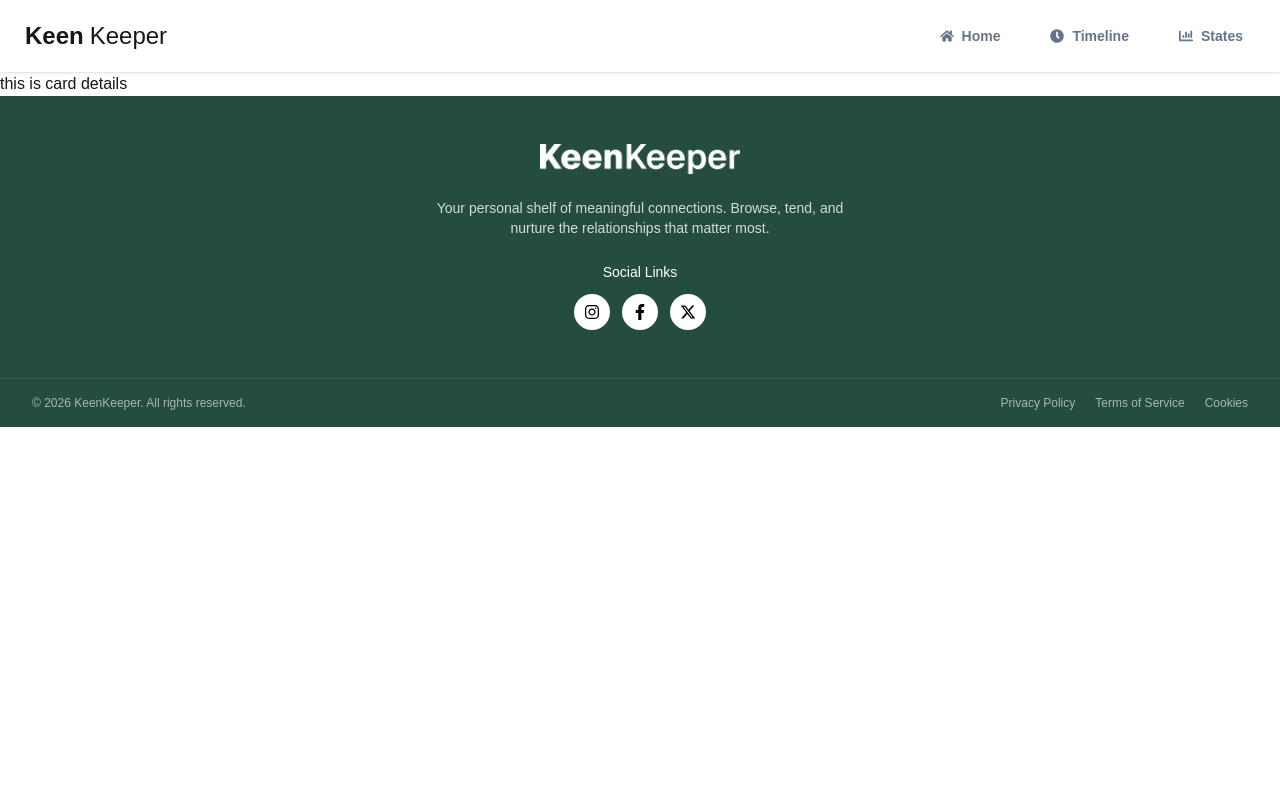
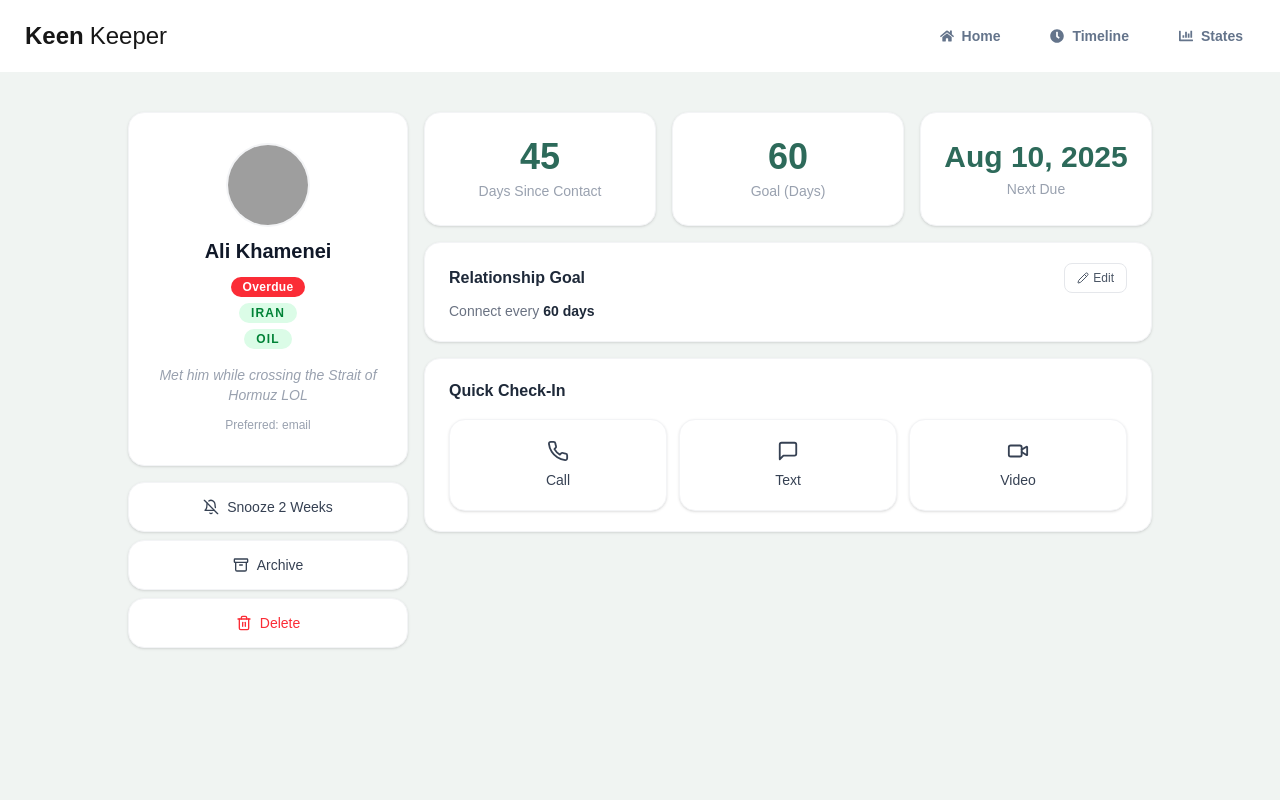
Before and after one commit to AsifAhmedAkash/keen-keep, a Next.js app: page /card/1 in a window 1280 px wide. Shown: the top 800 px of the page. Built offline with nearby package versions, Linux system fonts and the light colour scheme; grey boxes are pictures that could not be loaded.

Commit message:
card details page done, temp history saving functionality done

```diff
--- a/src/app/card/[id]/page.jsx
+++ b/src/app/card/[id]/page.jsx
@@ -1,9 +1,206 @@
-// import React from 'react';
+'use client'
+import { useFriends } from "@/context/FriendsContext";
+import { addInteractionToLocalDB } from "@/utils/addLocalDB";
+
+
+import Image from "next/image";
+import { useParams, useRouter } from "next/navigation";
+import { useState, useCallback } from "react";
+import {
+    LuBellOff,
+    LuArchive,
+    LuTrash2,
+    LuPencil,
+    LuPhone,
+    LuMessageSquare,
+    LuVideo,
+    LuArrowLeft,
+} from "react-icons/lu";
+
+const formatDate = (dateStr) => {
+    if (!dateStr) return "—";
+    const date = new Date(dateStr);
+    return date.toLocaleDateString("en-US", { month: "short", day: "numeric", year: "numeric" });
+};
+
+const StatusBadge = ({ status }) => {
+    const isOverdue = status?.toLowerCase() === "overdue";
+    return (
+        <span
+            className={`inline-flex items-center px-3 py-0.5 rounded-full text-xs font-semibold tracking-wide ${isOverdue
+                ? "bg-red-500 text-white"
+                : "bg-green-100 text-green-700"
+                }`}
+        >
+            {status?.charAt(0).toUpperCase() + status?.slice(1)}
+        </span>
+    );
+};
+
+const TagBadge = ({ tag }) => (
+    <span className="inline-flex items-center px-3 py-0.5 rounded-full text-xs font-semibold bg-green-100 text-green-700 tracking-widest uppercase">
+        {tag}
+    </span>
+);
+
+const StatCard = ({ value, label, large }) => (
+    <div className="bg-white rounded-2xl border border-gray-100 flex flex-col items-center justify-center py-6 px-4 gap-1 shadow-sm">
+        <span className={`font-bold text-[#2D6A5A] ${large ? "text-3xl" : "text-4xl"}`}>{value}</span>
+        <span className="text-sm text-gray-400 font-medium">{label}</span>
+    </div>
+);
+
+const ActionButton = ({ icon: Icon, label, danger, onClick }) => (
+    <button
+        onClick={onClick}
+        className={`w-full flex items-center justify-center gap-2 py-3.5 px-4 bg-white rounded-2xl border border-gray-100 shadow-sm text-sm font-medium transition hover:bg-gray-50 active:scale-[0.98] ${danger ? "text-red-500" : "text-gray-700"
+            }`}
+    >
+        <Icon size={16} />
+        {label}
+    </button>
+);
+
+const QuickCheckInButton = ({ icon: Icon, label, onClick }) => (
+    <button onClick={onClick} className="flex-1 flex flex-col items-center justify-center gap-2 py-5 bg-white rounded-2xl border border-gray-100 shadow-sm text-sm font-medium text-gray-700 transition hover:bg-gray-50 active:scale-[0.98]">
+        <Icon size={22} />
+        {label}
+    </button>
+);
 
 const CardDetailsPage = () => {
+    const { id } = useParams();
+    const { friends, updateFriend } = useFriends();
+    const router = useRouter();
+    const [editingGoal, setEditingGoal] = useState(false);
+
+    const friend = friends?.find((f) => f.id === Number(id));
+
+    if (!friend) {
+        return (
+            <div className="min-h-screen bg-[#F0F4F2] flex items-center justify-center">
+                <p className="text-gray-400 text-lg">Friend not found</p>
+            </div>
+        );
+    }
+
+    const { name, picture, email, days_since_contact, status, tags, goal, next_due_date, bio } = friend;
+
+    const computeStatus = (daysSince, goalDays) => {
+        if (daysSince >= goalDays) return "overdue";
+        if (daysSince >= goalDays * 0.8) return "almost due";
+        return "on track";
+    };
+
+    const handleCheckIn = (mode) => {
+
+        const today = new Date();
+
+        addInteractionToLocalDB({
+            id: crypto.randomUUID(),
+            friendId: friend.id,
+            type: mode,
+            createdAt: today,
+        });
+
+
+        // const today = new Date();
+        const nextDue = new Date(today);
+        nextDue.setDate(today.getDate() + friend.goal);
+
+        updateFriend({
+            ...friend,
+            days_since_contact: 0,
+            next_due_date: nextDue.toISOString().split("T")[0],
+            status: computeStatus(0, friend.goal),
+        });
+    };
+
     return (
-        <div>
-            this is card details
+        <div className="min-h-screen bg-[#F0F4F2] p-6 md:p-10">
+
+
+
+            <div className="grid grid-cols-1 md:grid-cols-[280px_1fr] gap-4 max-w-5xl mx-auto">
+
+
+                <div className="flex flex-col gap-4">
+
+                    {/* Profile*/}
+                    <div className="bg-white rounded-2xl border border-gray-100 shadow-sm flex flex-col items-center text-center py-8 px-6 gap-3">
+                        <div className="relative w-20 h-20 rounded-full overflow-hidden ring-2 ring-gray-100">
+                            {<Image
+                                src={picture}
+                                alt={name}
+                                fill
+                                className="object-cover"
+                            />}
+                        </div>
+
+                        <h1 className="text-xl font-bold text-gray-900">{name}</h1>
+
+                        <div className="flex flex-col items-center gap-1.5">
+                            <StatusBadge status={status} />
+                            {tags.map((tag, i) => (
+                                <TagBadge key={i} tag={tag} />
+                            ))}
+                        </div>
+
+                        {bio && (
+                            <p className="text-sm text-gray-400 italic mt-1">{bio}</p>
+                        )}
+                        {email && (
+                            <p className="text-xs text-gray-400">Preferred: email</p>
+                        )}
+                    </div>
+
+
+                    <div className="flex flex-col gap-2">
+                        <ActionButton icon={LuBellOff} label="Snooze 2 Weeks" />
+                        <ActionButton icon={LuArchive} label="Archive" />
+                        <ActionButton icon={LuTrash2} label="Delete" danger />
+                    </div>
+                </div>
+
+
+                <div className="flex flex-col gap-4">
+
+
+                    <div className="grid grid-cols-3 gap-4">
+                        <StatCard value={days_since_contact ?? "—"} label="Days Since Contact" />
+                        <StatCard value={goal ?? "—"} label="Goal (Days)" />
+                        <StatCard value={formatDate(next_due_date)} label="Next Due" large />
+                    </div>
+
+                    {/* relgoals */}
+                    <div className="bg-white rounded-2xl border border-gray-100 shadow-sm px-6 py-5">
+                        <div className="flex items-center justify-between mb-2">
+                            <h2 className="text-base font-semibold text-gray-800">Relationship Goal</h2>
+                            <button
+                                onClick={() => setEditingGoal((v) => !v)}
+                                className="text-xs border border-gray-200 rounded-lg px-3 py-1.5 text-gray-600 hover:bg-gray-50 transition flex items-center gap-1"
+                            >
+                                <LuPencil size={12} />
+                                Edit
+                            </button>
+                        </div>
+                        <p className="text-sm text-gray-500">
+                            Connect every{" "}
+                            <span className="font-bold text-gray-800">{goal} days</span>
+                        </p>
+                    </div>
+
+                    {/* Quick CheckIn*/}
+                    <div className="bg-white rounded-2xl border border-gray-100 shadow-sm px-6 py-5">
+                        <h2 className="text-base font-semibold text-gray-800 mb-4">Quick Check-In</h2>
+                        <div className="flex gap-3">
+                            <QuickCheckInButton icon={LuPhone} label="Call" onClick={() => handleCheckIn("call")} />
+                            <QuickCheckInButton icon={LuMessageSquare} label="Text" onClick={() => handleCheckIn("text")} />
+                            <QuickCheckInButton icon={LuVideo} label="Video" onClick={() => handleCheckIn("video")} />
+                        </div>
+                    </div>
+                </div>
+            </div>
         </div>
     );
 };
--- a/src/app/home/componets/FrndsSection.jsx
+++ b/src/app/home/componets/FrndsSection.jsx
@@ -2,6 +2,7 @@
 
 import { useFriends } from "@/context/FriendsContext";
 import KeenCard from "./KeenCard";
+import Link from "next/link";
 
 
 const FrndsSection = () => {
@@ -12,6 +13,7 @@ const FrndsSection = () => {
             <h2 className="font-semibold text-3xl ">Your Friends</h2>
             <div className=" pt-4 grid grid-cols-1 md:grid-cols-2 lg:grid-cols-4 gap-2">
                 {friends.map((frnd, index) => (
+
                     <KeenCard key={index} frnd={frnd}></KeenCard>
 
                 ))}
--- a/src/app/home/componets/KeenCard.jsx
+++ b/src/app/home/componets/KeenCard.jsx
@@ -1,7 +1,7 @@
 // import React from 'react';
 
 import Image from "next/image";
-
+import Link from "next/link";
 // example:
 // {
 //         "id": 1,
@@ -20,8 +20,10 @@ import Image from "next/image";
 const KeenCard = ({ frnd }) => {
 
 
-    const { name, picture, days_since_contact, tags, status } = frnd;
+    const { id, name, picture, days_since_contact, tags, status } = frnd;
     return (
+        <Link href={`/card/${id}`}>
+            <div className="cursor-pointer">
                 <div className="card bg-base-100 shadow-sm flex flex-col items-center justify-center text-center p-6">
                     <figure>
 
@@ -55,6 +57,10 @@ const KeenCard = ({ frnd }) => {
 
                     </div>
                 </div>
+            </div>
+        </Link>
+
+
     );
 };
 
--- a/src/app/page.js
+++ b/src/app/page.js
@@ -1,5 +1,5 @@
 import Image from "next/image";
-import { Inter } from 'next/font/google'
+
 
 export default function Home() {
   return (
```
Lines whose indentation alone changed are shown as unchanged.
